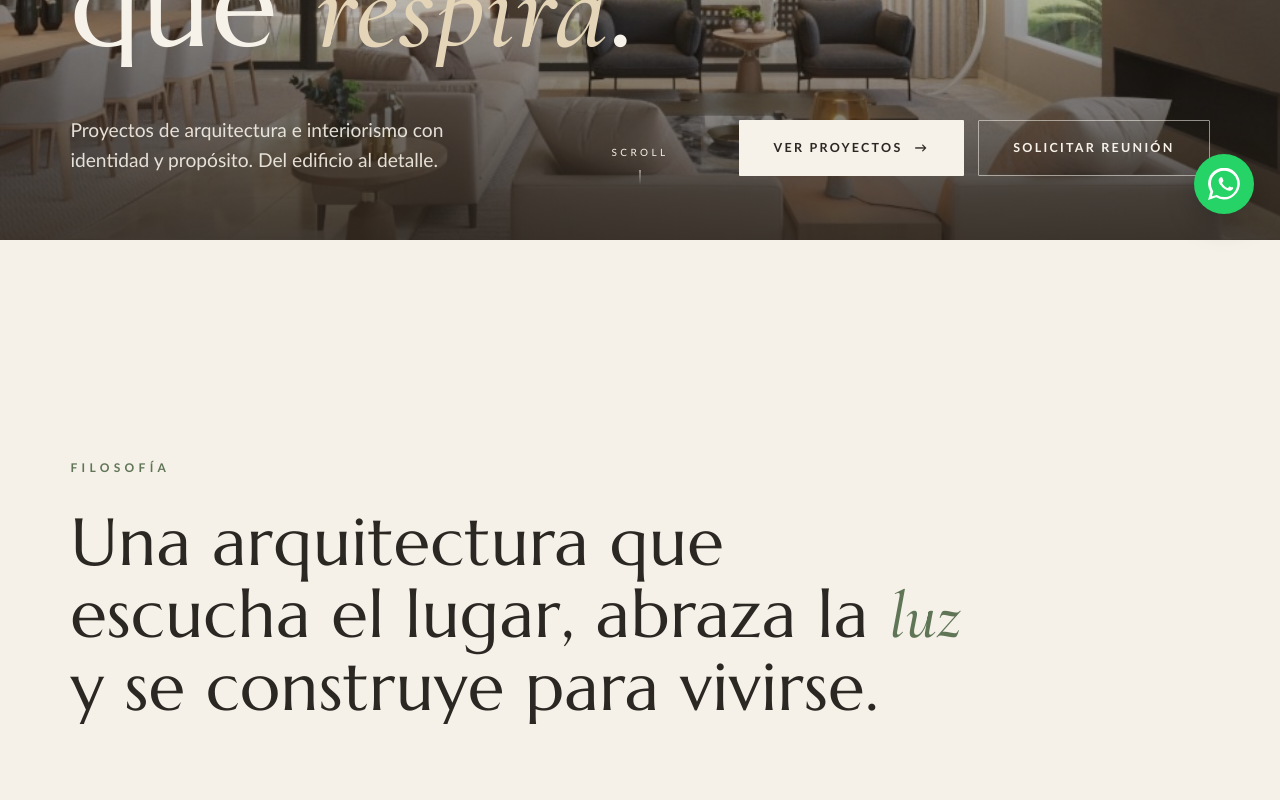
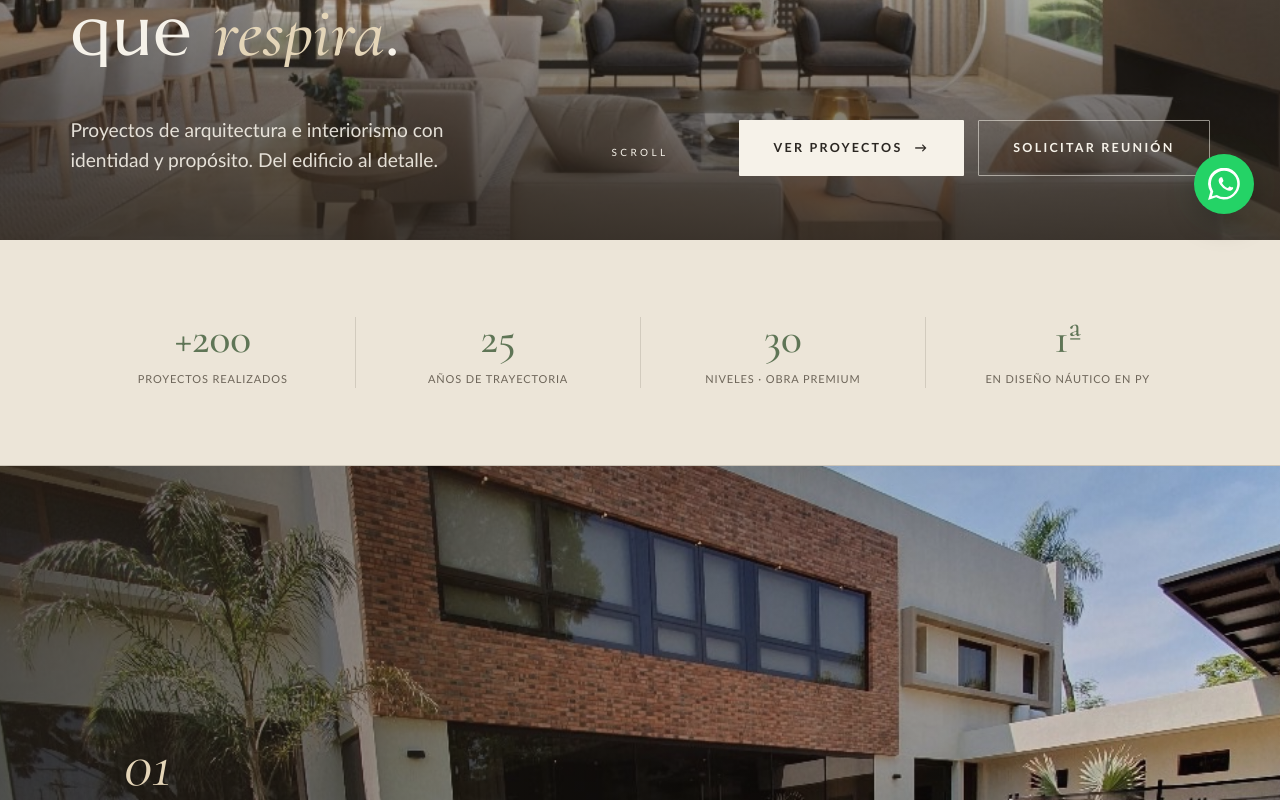
Before and after one commit to duant95/Arquitectura_Lorena_Macias, a Next.js app: page / in a window 1280 px wide. Shown: the part 560-1360 px from the top of the page. Built offline with nearby package versions, Linux system fonts and the light colour scheme; no server answers; the database is empty; a web font is replaced by a local one.

Commit message:
Cambio de session storage

```diff
--- a/src/components/Nav.jsx
+++ b/src/components/Nav.jsx
@@ -47,7 +47,7 @@ export default function Nav() {
               src="/assets/logo-charcoal.png"
               alt="Lorena Macías Arquitecta"
             />
-            <img className="logo-light" src="/assets/logo-sage.png" alt="" />
+            <img className="logo-light" src="/assets/logo-cream.png" alt="" />
           </Link>
           <nav>
             <ul className="nav__links">
--- a/src/styles/global.css
+++ b/src/styles/global.css
@@ -816,8 +816,11 @@ h3 em,
   inset: 0;
   z-index: 300;
   background: var(--paper);
-  display: grid;
-  place-items: center;
+  display: flex;
+  flex-direction: column;
+  align-items: center;
+  justify-content: center;
+  text-align: center;
   transition:
     opacity 1s var(--ease),
     visibility 1s;
@@ -827,6 +830,8 @@ h3 em,
   visibility: hidden;
 }
 .intro__mark {
+  display: block;
+  margin: 0 auto;
   width: 118px;
   height: auto;
   opacity: 0;
@@ -869,30 +874,37 @@ h3 em,
   }
 }
 
-/* placeholder elegante para renders de la clienta */
+/* placeholder elegante y de marca para fotos pendientes:
+   degradado beige cálido + monograma como marca de agua + etiqueta sutil */
 .ph {
   position: relative;
-  background: repeating-linear-gradient(
-    135deg,
-    var(--paper-2),
-    var(--paper-2) 12px,
-    #e6dfd1 12px,
-    #e6dfd1 24px
-  );
+  background:
+    radial-gradient(130% 130% at 28% 22%, var(--sand) 0%, var(--paper-2) 52%, var(--clay) 100%);
   display: grid;
   place-items: center;
-  color: var(--ink-soft);
+  color: var(--stone);
+  overflow: hidden;
+}
+.ph::before {
+  content: '';
+  position: absolute;
+  inset: 0;
+  background: url('/assets/mark-charcoal.png') no-repeat center / clamp(56px, 16%, 120px);
+  opacity: 0.09;
 }
 .ph::after {
   content: attr(data-ph);
+  position: relative;
+  z-index: 1;
   font-family: var(--sans);
-  font-size: 11px;
-  letter-spacing: 0.24em;
+  font-size: 10px;
+  letter-spacing: 0.3em;
   text-transform: uppercase;
-  background: var(--paper);
-  padding: 8px 15px;
-  border: 1px solid var(--taupe);
-  color: var(--ink-soft);
+  color: var(--stone);
+  padding: 7px 16px;
+  border: 1px solid rgba(134, 125, 110, 0.4);
+  border-radius: 40px;
+  background: rgba(247, 244, 237, 0.4);
 }
 
 /* ============ PAGE HERO (interiores) ============ */
--- a/src/styles/home.css
+++ b/src/styles/home.css
@@ -119,25 +119,6 @@
   color: var(--sage);
 }
 
-/* manifiesto — serif fino, gran elegancia */
-.manifesto {
-  text-align: center;
-  max-width: 1120px;
-  margin: 0 auto;
-}
-.manifesto p.q {
-  font-family: var(--serif-accent);
-  font-weight: 500;
-  font-size: clamp(28px, 3.9vw, 56px);
-  line-height: 1.26;
-  letter-spacing: 0.004em;
-  color: var(--ink);
-  margin: 0;
-}
-.manifesto .hl {
-  font-style: italic;
-  color: var(--green-ink);
-}
 
 /* historia / sobre Lorena */
 .story {
@@ -565,7 +546,7 @@
 }
 .hm-hero__title {
   font-family: var(--serif);
-  font-size: clamp(52px, 9.4vw, 156px);
+  font-size: clamp(32px, 5.5vw, 94px);
   line-height: 0.96;
   letter-spacing: 0.012em;
   margin: 18px 0 0;
@@ -637,35 +618,6 @@
   }
 }
 
-/* ---------- MANIFIESTO ---------- */
-.hm-statement {
-  padding: clamp(110px, 17vw, 240px) 0;
-  background: var(--paper);
-}
-.hm-statement__eyebrow {
-  font-family: var(--sans);
-  font-size: 12px;
-  letter-spacing: 0.36em;
-  text-transform: uppercase;
-  color: var(--green-ink);
-  font-weight: 600;
-  margin: 0 0 30px;
-}
-.hm-statement__text {
-  font-family: var(--serif);
-  font-weight: 400;
-  font-size: clamp(30px, 5.2vw, 82px);
-  line-height: 1.08;
-  letter-spacing: 0.008em;
-  color: var(--ink);
-  max-width: 17ch;
-  margin: 0;
-}
-.hm-statement__text em {
-  font-family: var(--serif-accent);
-  font-style: italic;
-  color: var(--green-ink);
-}
 
 /* ---------- PROYECTOS full-bleed ---------- */
 .hm-proj {
@@ -763,28 +715,34 @@
 /* ---------- CIFRAS ---------- */
 .hm-stats {
   background: var(--paper-2);
-  padding: clamp(80px, 11vw, 150px) 0;
+  padding: clamp(44px, 6vw, 80px) 0;
+  border-bottom: 1px solid rgba(110, 102, 90, 0.25);
 }
 .hm-stats__grid {
   display: grid;
   grid-template-columns: repeat(4, 1fr);
-  gap: 36px;
+  gap: 0;
   text-align: center;
+}
+.hm-stat {
+  padding: 0 clamp(14px, 2.4vw, 36px);
+}
+.hm-stat + .hm-stat {
+  border-left: 1px solid rgba(110, 102, 90, 0.2);
 }
 .hm-stat__n {
   font-family: var(--serif-accent);
   font-weight: 500;
-  font-size: clamp(50px, 6.4vw, 104px);
+  font-size: clamp(28px, 3.4vw, 56px);
   line-height: 1;
   color: var(--green-ink);
 }
 .hm-stat__l {
-  font-size: 14px;
+  font-size: 11px;
   color: var(--ink-soft);
-  margin-top: 14px;
-  letter-spacing: 0.02em;
-  max-width: 18ch;
-  margin-inline: auto;
+  margin-top: 10px;
+  letter-spacing: 0.08em;
+  white-space: nowrap;
 }
 
 /* ---------- SERVICIOS ---------- */
@@ -925,7 +883,10 @@
 @media (max-width: 900px) {
   .hm-stats__grid {
     grid-template-columns: 1fr 1fr;
-    gap: 44px 24px;
+    gap: 40px 0;
+  }
+  .hm-stat:nth-child(2n + 1) {
+    border-left: none;
   }
   .hm-srv {
     grid-template-columns: 44px 1fr;
@@ -949,8 +910,8 @@
 }
 @media (max-width: 560px) {
   .hm-stats__grid {
-    grid-template-columns: 1fr;
-    gap: 36px;
+    grid-template-columns: 1fr 1fr;
+    gap: 32px 0;
   }
   .hm-hero__foot {
     flex-direction: column;
--- a/src/views/Home.jsx
+++ b/src/views/Home.jsx
@@ -65,15 +65,32 @@ export default function HomeView({ servicios = [], content = {} }) {
         </motion.div>
       </section>
 
-      {/* ===================== MANIFIESTO ===================== */}
-      <section className="hm-statement">
+      {/* ===================== CIFRAS ===================== */}
+      <section className="hm-stats">
         <div className="wrap">
-          <Reveal>
-            <p className="hm-statement__eyebrow">Filosofía</p>
-          </Reveal>
-          <h2 className="hm-statement__text">
-            <LineReveal lines={toLines(content.inicio_manifiesto)} stagger={0.1} />
-          </h2>
+          <div className="hm-stats__grid">
+            {stats.map((s, i) => (
+              <motion.div
+                className="hm-stat"
+                key={i}
+                initial={{ opacity: 0, y: 28 }}
+                whileInView={{ opacity: 1, y: 0 }}
+                viewport={{ once: true, margin: '-8%' }}
+                transition={{ duration: 0.75, ease: EASE, delay: i * 0.12 }}
+              >
+                <motion.div
+                  className="hm-stat__n"
+                  initial={{ opacity: 0, scale: 0.82 }}
+                  whileInView={{ opacity: 1, scale: 1 }}
+                  viewport={{ once: true }}
+                  transition={{ duration: 0.6, ease: EASE, delay: i * 0.12 + 0.15 }}
+                >
+                  {s.n}
+                </motion.div>
+                <div className="hm-stat__l">{s.l}</div>
+              </motion.div>
+            ))}
+          </div>
         </div>
       </section>
 
@@ -111,20 +128,6 @@ export default function HomeView({ servicios = [], content = {} }) {
               Ver todos los proyectos <span className="arr">→</span>
             </Link>
           </Reveal>
-        </div>
-      </section>
-
-      {/* ===================== CIFRAS ===================== */}
-      <section className="hm-stats">
-        <div className="wrap">
-          <div className="hm-stats__grid">
-            {stats.map((s, i) => (
-              <Reveal className="hm-stat" key={i} delay={i * 0.09}>
-                <div className="hm-stat__n">{s.n}</div>
-                <div className="hm-stat__l">{s.l}</div>
-              </Reveal>
-            ))}
-          </div>
         </div>
       </section>
 
```
Also changed, not shown: src/lib/config.js.
